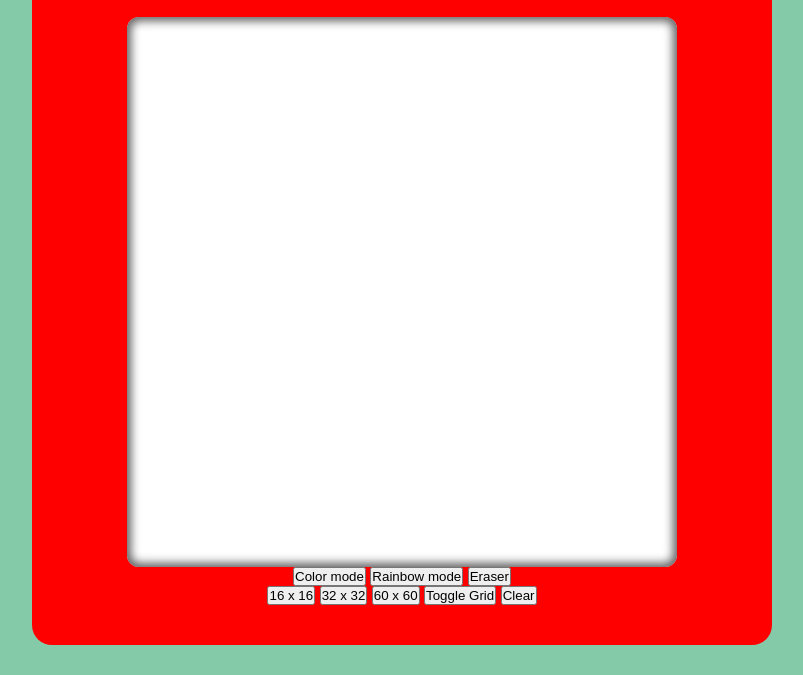
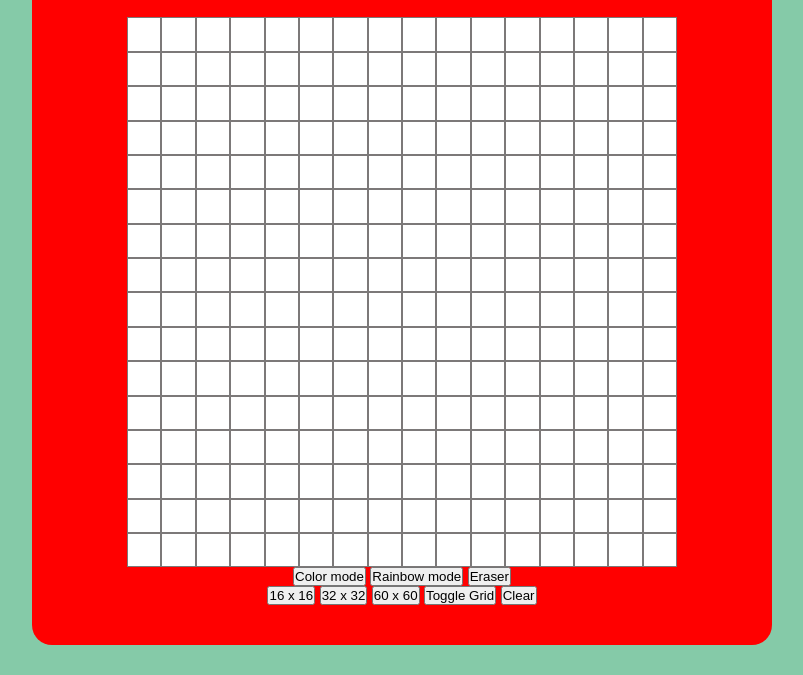
Before and after one commit to Exodia1one/etch-a-sketch, a plain HTML site: page index.html in a window 1280 px wide. Shown: the part 128-803 px from the top of the page, without its empty margins (238-1041 px from the left). Drawn offline with Linux system fonts and the light colour scheme.

Commit message:
fixed script tag

```diff
--- a/index.html
+++ b/index.html
@@ -5,7 +5,7 @@
     <meta name="viewport" content="width=device-width, initial-scale=1.0">
     <title>Document</title>
     <link rel="stylesheet" href="style.css">
-    <script src="app.js" defer></script>
+    <script src="index.js" defer></script>
 </head>
 <body>
     <div class="container">
```
